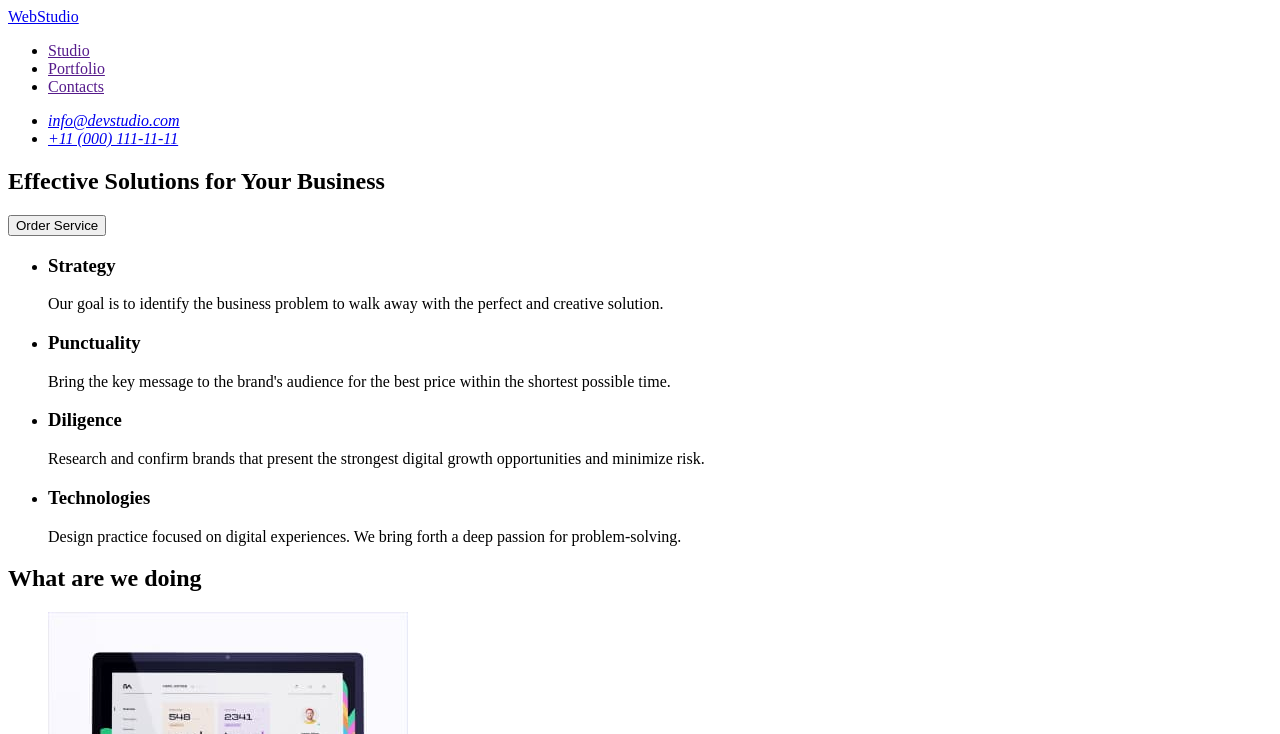
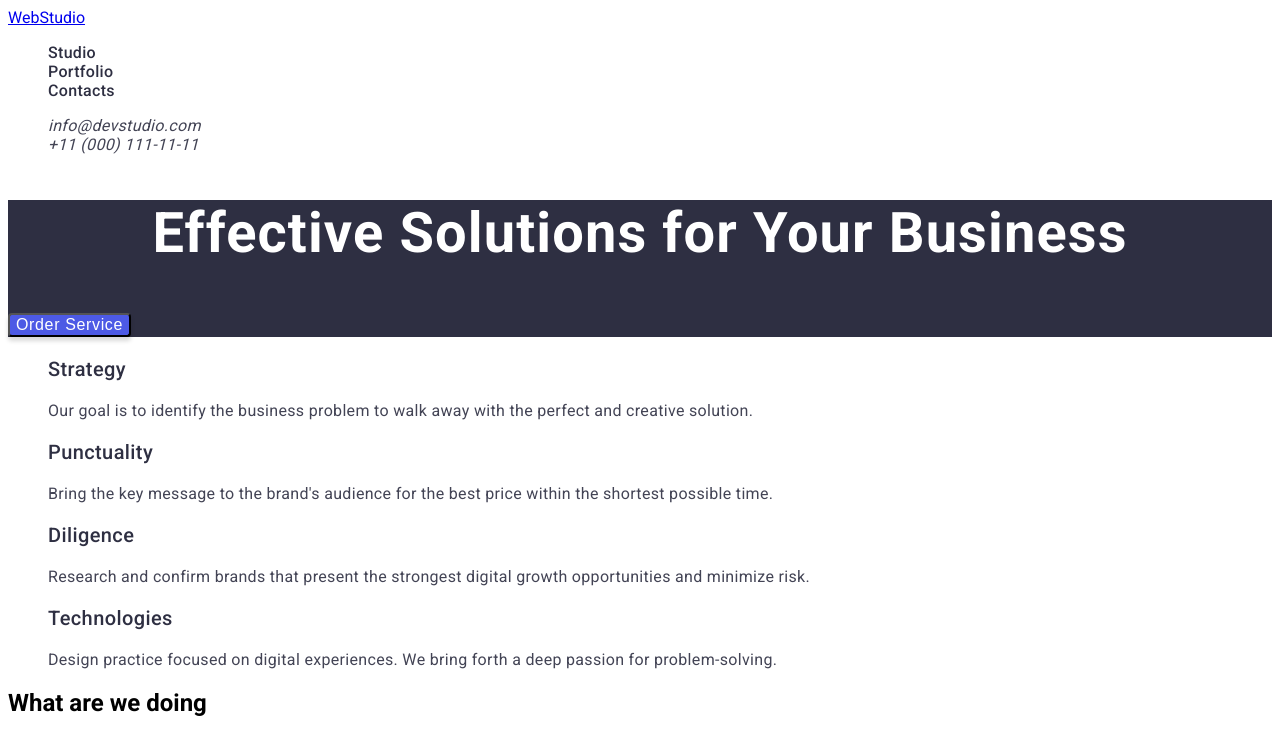
Before and after one commit to MartianovAnton/goit-markup-hw-02, a plain HTML site: page index.html in a window 1280 px wide. Shown: the top 734 px of the page. Drawn offline with Linux system fonts and the light colour scheme.

Commit message:
перший

```diff
--- /dev/null
+++ b/css/styles.css
@@ -0,0 +1,108 @@
+/* крапка у списку */
+.list {
+  list-style: none;
+}
+/* підкреслення */
+.link {
+  text-decoration: none;
+}
+body {
+  font-family: "Roboto", sans-serif;
+}
+.menu-link {
+  font-weight: 500;
+  font-size: 16px;
+  line-height: 1 5;
+  letter-spacing: 0.02em;
+  color: #2e2f42;
+}
+.menu-link:hover,
+.menu-link:focus {
+  color: #404bbf;
+}
+
+.header {
+}
+
+.pege-nav {
+}
+
+.logo {
+}
+
+.menu {
+}
+.menu-item {
+}
+
+.phone-number {
+  font-weight: 400;
+  font-size: 16px;
+  line-height: 1 5px;
+  letter-spacing: 0.02em;
+  color: #434455;
+}
+
+.mail {
+  font-weight: 400;
+  font-size: 16px;
+  line-height: 1, 5px;
+  letter-spacing: 0.02em;
+  color: #434455;
+}
+
+.mail:hover,
+.mail:focus {
+  color: #404bbf;
+}
+.button-main {
+  font-weight: 500;
+  font-size: 16px;
+  line-height: 1, 5px;
+  display: flex;
+  align-items: center;
+  letter-spacing: 0.04em;
+
+  color: #ffffff;
+  background: #4d5ae5;
+  box-shadow: 0px 4px 4px rgba(0, 0, 0, 0.15);
+  border-radius: 4px;
+  cursor: pointer;
+}
+.button-main:hover,
+.button-main:focus {
+  background: #404bbf;
+  box-shadow: 0px 4px 4px rgba(0, 0, 0, 0.15);
+  border-radius: 4px;
+}
+
+.section-hero {
+  background: #2e2f42;
+}
+.text-hero {
+  font-weight: 700;
+  font-size: 56px;
+  line-height: 1, 07;
+  text-align: center;
+  letter-spacing: 0.02em;
+  color: #ffffff;
+}
+.title-text {
+}
+/* component */
+.title-description {
+  font-weight: 500;
+  font-size: 20px;
+  line-height: 1, 2;
+  letter-spacing: 0.02em;
+  color: #2e2f42;
+}
+.text-description {
+  font-weight: 400;
+  font-size: 16px;
+  line-height: 1, 5;
+  letter-spacing: 0.02em;
+  color: #434455;
+}
+
+/* /component */
--- a/index.html
+++ b/index.html
@@ -4,78 +4,97 @@
     <meta charset="UTF-8" />
     <meta http-equiv="X-UA-Compatible" content="IE=edge" />
     <meta name="viewport" content="width=device-width, initial-scale=1.0" />
-    <title>Document</title>
+    <title>WebStudio</title>
+    <link rel="preconnect" href="https://fonts.googleapis.com" />
+    <link rel="preconnect" href="https://fonts.gstatic.com" crossorigin />
+    <link
+      href="https://fonts.googleapis.com/css2?family=Raleway:wght@400;500;600;700;800;900&family=Roboto:wght@400;500;700;900&display=swap"
+      rel="stylesheet"
+    />
+    <link rel="stylesheet" href="./css/styles.css" />
   </head>
+
+  <!-- body -->
   <body>
-    <header>
-      <nav>
-        <a href="./index.html">WebStudio</a>
-        <ul>
-          <li><a href="">Studio</a></li>
-          <li>
-            <a href="">Portfolio</a>
+    <header class="header">
+      <nav class="menu">
+        <a class="logo" href="./index.html">WebStudio</a>
+        <ul class="list">
+          <li class="menu-item">
+            <a class="menu-link link" href="./index.html">Studio</a>
           </li>
-          <li>
-            <a href="">Contacts</a>
+          <li class="menu-item">
+            <a class="menu-link link" href="./portfolio.html">Portfolio</a>
+          </li>
+          <li class="menu-item">
+            <a class="menu-link link" href="">Contacts</a>
           </li>
         </ul>
       </nav>
+
       <!-- contacts -->
       <address>
-        <ul>
-          <li><a href="mailto:info@devstudio.com">info@devstudio.com</a></li>
-          <li><a href="tel:+110001111111">+11 (000) 111-11-11</a></li>
+        <ul class="list">
+          <li>
+            <a class="mail link" href="mailto:info@devstudio.com"
+              >info@devstudio.com</a
+            >
+          </li>
+          <li>
+            <a class="phone-number link" href="tel:+110001111111"
+              >+11 (000) 111-11-11</a
+            >
+          </li>
         </ul>
       </address>
     </header>
+
     <!-- main  -->
     <main>
-      <!-- Section1 -->
-      <section>
-        <h1>Effective Solutions for Your Business</h1>
-        <button type="button">Order Service</button>
+      <!-- HERO -->
+      <section class="section-hero">
+        <h1 class="text-hero">Effective Solutions for Your Business</h1>
+        <button class="button-main" type="button">Order Service</button>
       </section>
+
       <!-- section2 -->
       <section>
         <h2 hidden>features</h2>
-        <ul>
+        <ul class="list">
           <li>
-            <h3>Strategy</h3>
-
-            <p>
+            <h3 class="title-description">Strategy</h3>
+            <p class="text-description">
               Our goal is to identify the business problem to walk away with the
               perfect and creative solution.
             </p>
           </li>
-
           <li>
-            <h3>Punctuality</h3>
-            <p>
+            <h3 class="title-description">Punctuality</h3>
+            <p class="text-description">
               Bring the key message to the brand's audience for the best price
               within the shortest possible time.
             </p>
           </li>
-
           <li>
-            <h3>Diligence</h3>
-            <p>
+            <h3 class="title-description">Diligence</h3>
+            <p class="text-description">
               Research and confirm brands that present the strongest digital
               growth opportunities and minimize risk.
             </p>
           </li>
-
           <li>
-            <h3>Technologies</h3>
-            <p>
+            <h3 class="title-description">Technologies</h3>
+            <p class="text-description">
               Design practice focused on digital experiences. We bring forth a
               deep passion for problem-solving.
             </p>
           </li>
         </ul>
       </section>
+      <!-- section2 -->
       <section>
-        <h2>What are we doing</h2>
-        <ul>
+        <h2 class="title-text">What are we doing</h2>
+        <ul class="list">
           <li>
             <img
               src="./images/ourworks/img1.jpg"
@@ -102,9 +121,10 @@
           </li>
         </ul>
       </section>
+      <!-- section3 -->
       <section>
-        <h2>Our Team</h2>
-        <ul>
+        <h2 class="title-text">Our Team</h2>
+        <ul class="list">
           <li>
             <img
               src="./images/team/mark-guerrero.jpg"
@@ -149,8 +169,8 @@
       </section>
     </main>
     <footer>
-      <a href="./index.html">WebStudio</a>
-      <p>
+      <a class="logo" href="./index.html">WebStudio</a>
+      <p class="text-description">
         Increase the flow of customers and sales for your business with digital
         marketing & growth solutions.
       </p>
```
Also changed, not shown: portfolio.html (added, +170 -0 lines), images/project/banking-app.jpg (added), images/project/cashless-payment.jpg (added), images/project/cellphone.jpg (added), images/project/coffee.jpg (added), images/project/driver.jpg (added), images/project/food.jpg (added), images/project/girl.jpg (added), images/project/instagram.jpg (added), images/project/meditaion.jpg (added).
